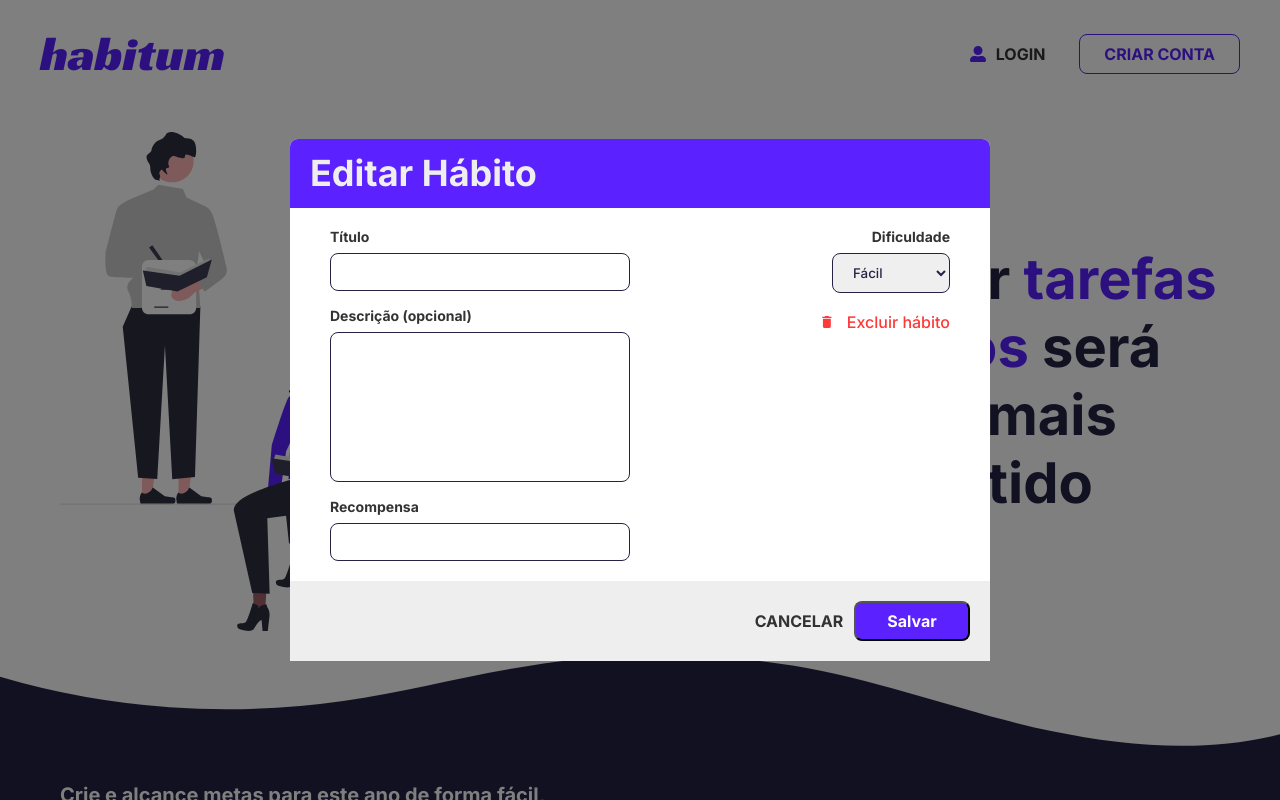
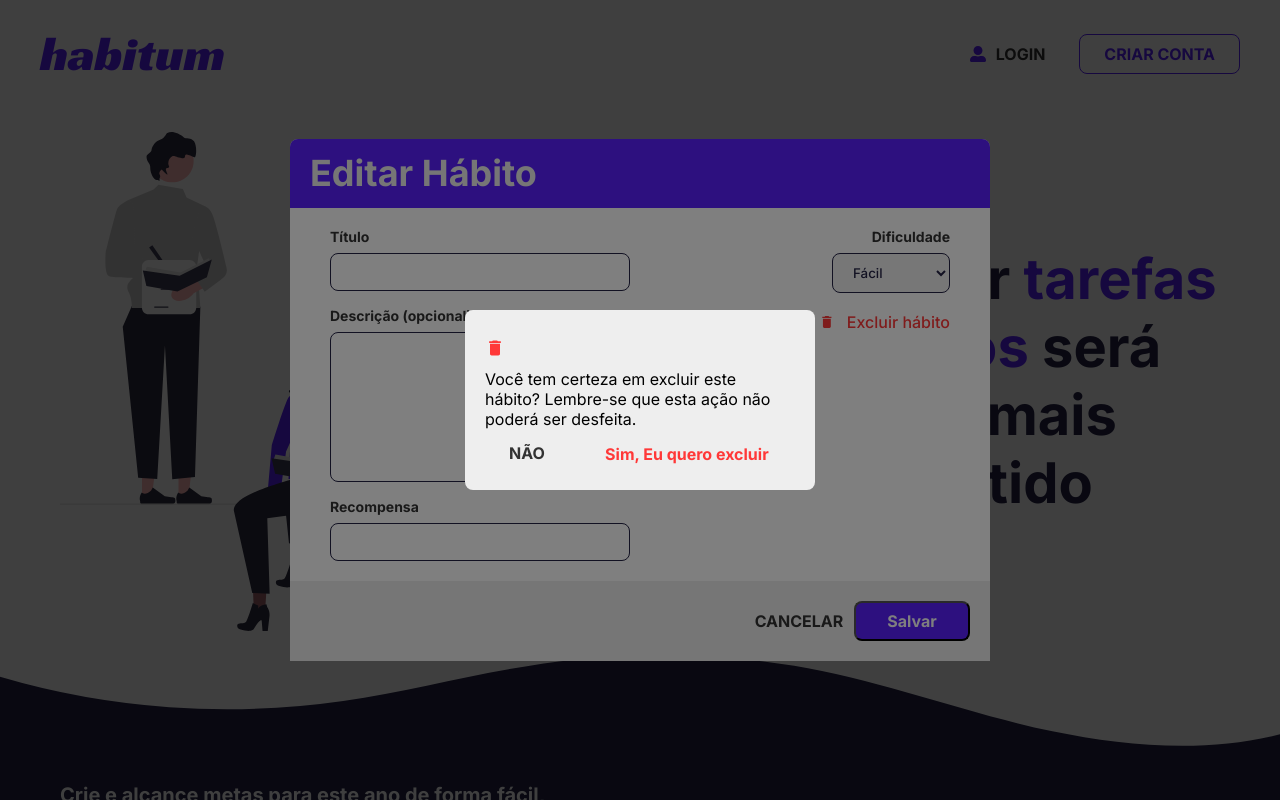
Before and after one commit to Habitum/web, a React (Create React App) app: page / in a window 1280 px wide. Both pictures are taken after a click on the element "Excluir hábito". Shown: the top 800 px of the page. Built offline with nearby package versions, Linux system fonts and the light colour scheme.

Commit message:
feat: add modalDelete styles

```diff
--- a/src/components/Button/styles.ts
+++ b/src/components/Button/styles.ts
@@ -73,7 +73,16 @@ export const StyledButton = styled.button`
           text-transform: uppercase;
           color: var(--color-grey-100);
           border: none;
+          background: none;
         `;
+      case "cancel-secondary":
+        return css`
+          color: var(--color-alert);
+          width: 300px;
+          height: 18px;
+          border: none;
+          background: none;
+          `;
     }
   }}
 `;
--- a/src/components/ModalConfirmDelete/index.tsx
+++ b/src/components/ModalConfirmDelete/index.tsx
@@ -2,9 +2,9 @@ import { useContext } from "react";
 import { HabitsContext } from "../../contexts/HabitsContext/HabitsContext";
 import { ModalWrapper } from "../../styles/modal";
 import Button from "../Button";
-import { IconDelete } from "../ModalEdit/styles";
 
-import { StyledModalConfirmDelete } from "./styles";
+
+import { IconDeleteModal, StyledModalConfirmDelete } from "./styles";
 
 const ModalConfirmDelete = ({setOpen}) => {
 
@@ -13,10 +13,14 @@ const ModalConfirmDelete = ({setOpen}) => {
   return (
     <ModalWrapper>
         <StyledModalConfirmDelete>
-           <IconDelete/>
-           <p>Você tem certeza em excluir este hábito? Lembre-se que esta ação não poderá ser desfeita.</p>
-            <Button name='Não' onClick={setOpen(false)}/>
-            <Button name='Sim, Eu quero excluir' onClick={habitDelete}/>
+           <div className="divTop">
+             <IconDeleteModal/>
+             <p>Você tem certeza em excluir este hábito? Lembre-se que esta ação não poderá ser desfeita.</p>
+           </div>
+            <div className="divButton">
+              <Button name='Não' variant="cancel" onClick={()=>setOpen(false)}/>
+              <Button name='Sim, Eu quero excluir' variant="cancel-secondary" onClick={habitDelete}/>
+            </div>
         </StyledModalConfirmDelete>
     </ModalWrapper>
   )
--- a/src/components/ModalConfirmDelete/styles.tsx
+++ b/src/components/ModalConfirmDelete/styles.tsx
@@ -1,12 +1,35 @@
 import styled from "styled-components";
 import { ModalBox } from "../../styles/modal";
-
+import { MdDelete } from "react-icons/md";
 
 
 export const StyledModalConfirmDelete = styled(ModalBox)`
+  width: 350px;
+  height: 180px;
 
+  background: #eeeeee;
+  border-radius: 8px;
 
+  padding: 20px;
 
+  .divTop{
+    display: flex;
+    flex-direction: column;
+    justify-content: flex-start;
+  }
 
+  .divButton{
+    display: flex;
+    justify-content: space-between;
+    margin-top: 15px;
+    width: 100%;
+  }
+`;
 
-`
+export const IconDeleteModal = styled(MdDelete)`
+  color: var(--color-alert);
+  width: 20px;
+  height: 22px;
+  cursor: pointer;
+  margin-bottom: 10px;
+`;
--- a/src/components/ModalEdit/index.tsx
+++ b/src/components/ModalEdit/index.tsx
@@ -5,7 +5,7 @@ import { useContext, useState } from "react";
 
 import { ModalWrapper } from "../../styles/modal";
 import { HabitsContext } from "../../contexts/HabitsContext/HabitsContext";
-import { iEditForm } from "./types";
+import { iDeleteModal, iEditForm } from "./types";
 import { IconDelete, StyledModalEdit } from "./styles";
 import Button from "../Button";
 import Input from "../Input";
@@ -13,7 +13,7 @@ import ModalConfirmDelete from "../ModalConfirmDelete";
 
 export const ModalEditHabit = () => {
 
-  const [open, setOpen] = useState(false)
+  const [open, setOpen] = useState<iDeleteModal>(false)
 
   const { habitEdit } = useContext(HabitsContext);
 
--- a/src/components/ModalEdit/styles.ts
+++ b/src/components/ModalEdit/styles.ts
@@ -3,7 +3,6 @@ import { ModalBox } from "../../styles/modal";
 import { MdDelete } from "react-icons/md";
 
 export const StyledModalEdit = styled(ModalBox)`
-
   border-radius: 0.5rem;
 
   background-color: var(--color-white);
@@ -91,7 +90,6 @@ export const StyledModalEdit = styled(ModalBox)`
 
   .bottomModal {
     padding: 20px;
-
     background: var(--color-grey-400);
   }
 
@@ -105,6 +103,7 @@ export const StyledModalEdit = styled(ModalBox)`
   @media screen and (max-width: 700px) {
     display: flex;
     flex-direction: column;
+    max-width: 370px;
 
     .headerModal {
       display: flex;
@@ -115,7 +114,28 @@ export const StyledModalEdit = styled(ModalBox)`
     form {
       display: flex;
       flex-direction: column;
-      max-width: 370px;
+      width: 100%;
+    }
+
+    .formContent {
+      display: unset;
+    }
+
+    .divSelect {
+      flex-direction: column;
+      align-items: center;
+    }
+
+    .labelSelect {
+      margin: 0px 0px 10px 0px;
+    }
+
+    .divButton {
+      justify-content: center;
+    }
+
+    .bottomModal {
+      align-items: center;
     }
   }
 `;
```
Also changed, not shown: src/components/ModalEdit/types.ts (+7 -0 lines).
